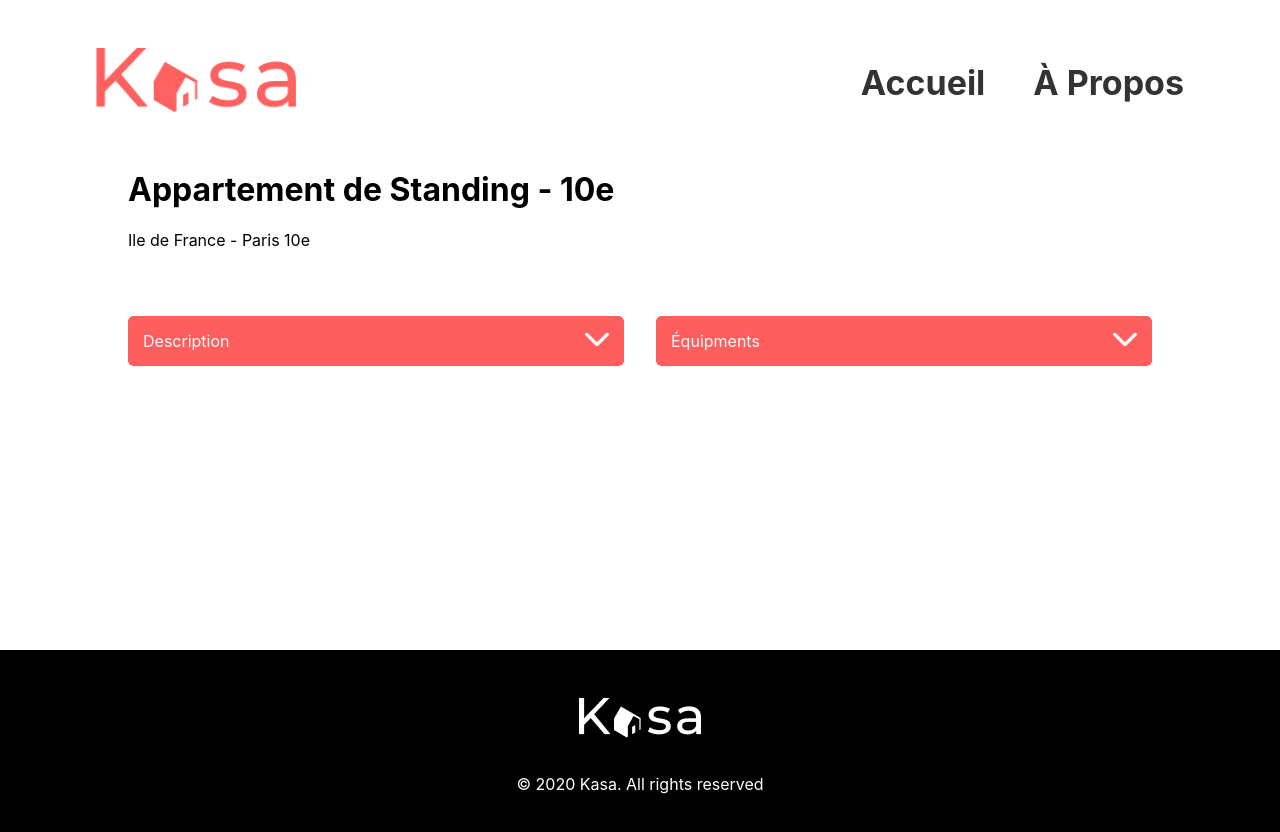
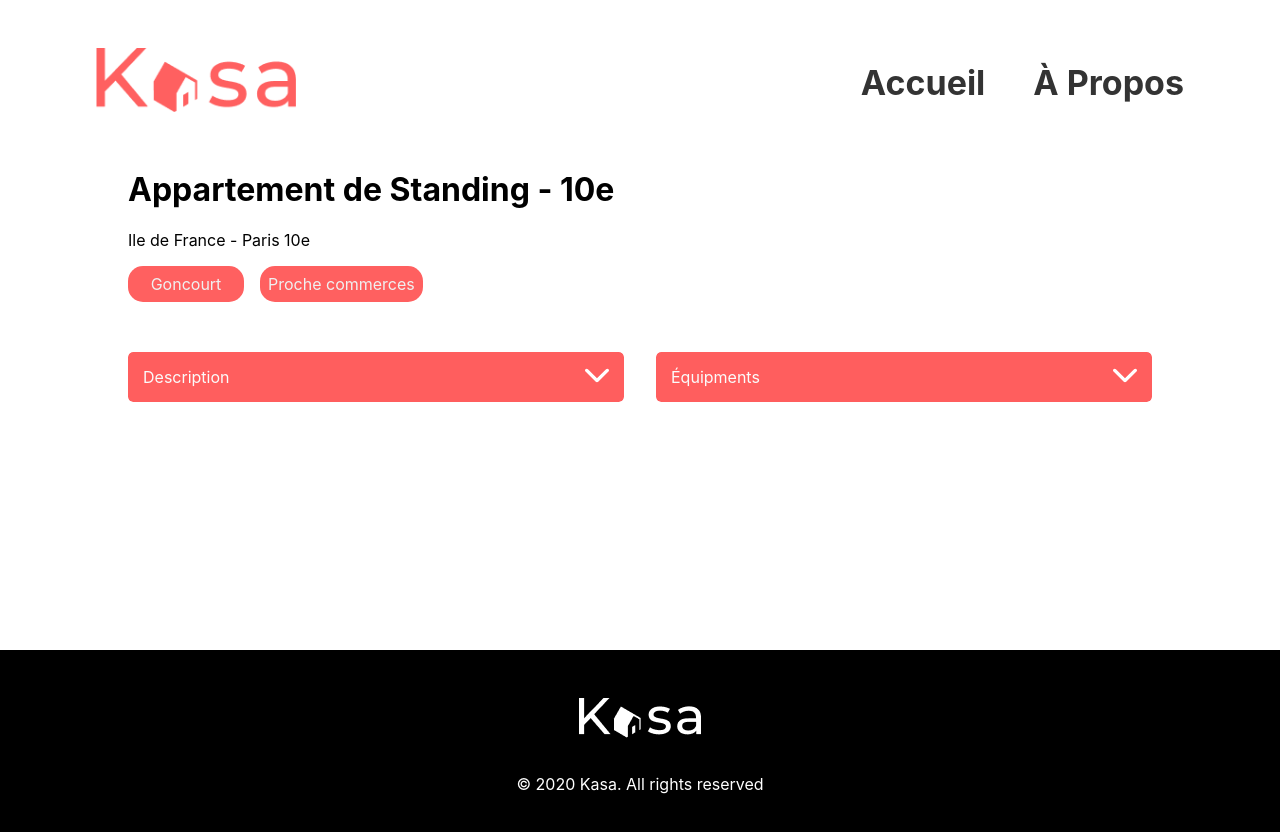
Before and after one commit to JoshUrdnb/Kasa, a React (Create React App) app: page /accommodation/0979876d in a window 1280 px wide. Shown: the top 832 px of the page. Built offline with nearby package versions, Linux system fonts and the light colour scheme.

Commit message:
Creating the Tags prop and adding it to Accommodation.

```diff
--- /dev/null
+++ b/src/components/tags/Tags.js
@@ -0,0 +1,9 @@
+import './tags.css'
+
+function Tags({tag}) {
+    return (
+        <div className="tag">{tag}</div>
+    )
+}
+
+export default Tags
--- /dev/null
+++ b/src/components/tags/tags.css
@@ -0,0 +1,9 @@
+.tag {
+    background: #FF6060;
+    color: #F0F0F0;
+    border-radius: 15px;
+    padding: 0.5rem;
+    text-align: center;
+    min-width: 100px;
+    max-width: 200px;
+}
--- a/src/pages/accommodation/accommodation.css
+++ b/src/pages/accommodation/accommodation.css
@@ -2,6 +2,12 @@
     margin: 0 auto;
     max-width: 80%;
     min-height: 60vh;
+}
+
+.tags-container {
+    display: flex;
+    flex-direction: row;
+    gap: 1rem;
 }
 
 .collapses {
--- a/src/pages/accommodation/accommodation.js
+++ b/src/pages/accommodation/accommodation.js
@@ -4,6 +4,7 @@ import { kasaData } from '../../datas/data' // Importe les données de logements
 import Header from '../../layout/header/Header'
 import Footer from '../../layout/footer/Footer'
 import Collapse from '../../components/collapse/Collapse'
+import Tags from '../../components/tags/Tags'
 
 
 export default function Accommodation() {
@@ -18,6 +19,13 @@ export default function Accommodation() {
 					<h1 className="accommodation-title">{housingData.title}</h1>
 					<p className="accommodation-location">{housingData.location}</p>
 				</div>
+
+				<div className="tags-container">
+					{housingData.tags.map((tag, index) =>
+						<Tags key={index} tag={tag} />
+					)}
+				</div>
+
 				<div className="collapses">
 					<Collapse title="Description" content={housingData.description} />
 					<Collapse title="Équipments" content={
```
